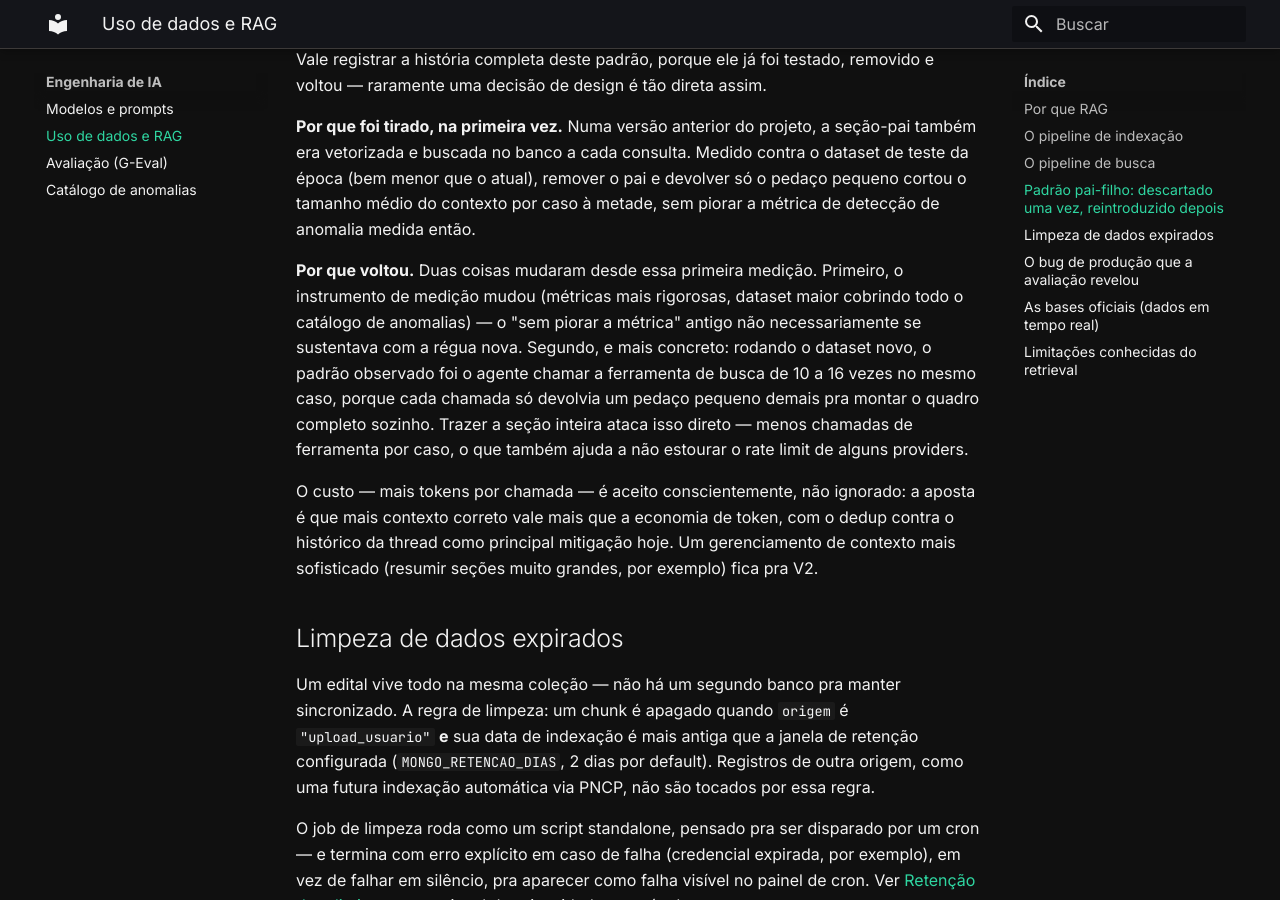
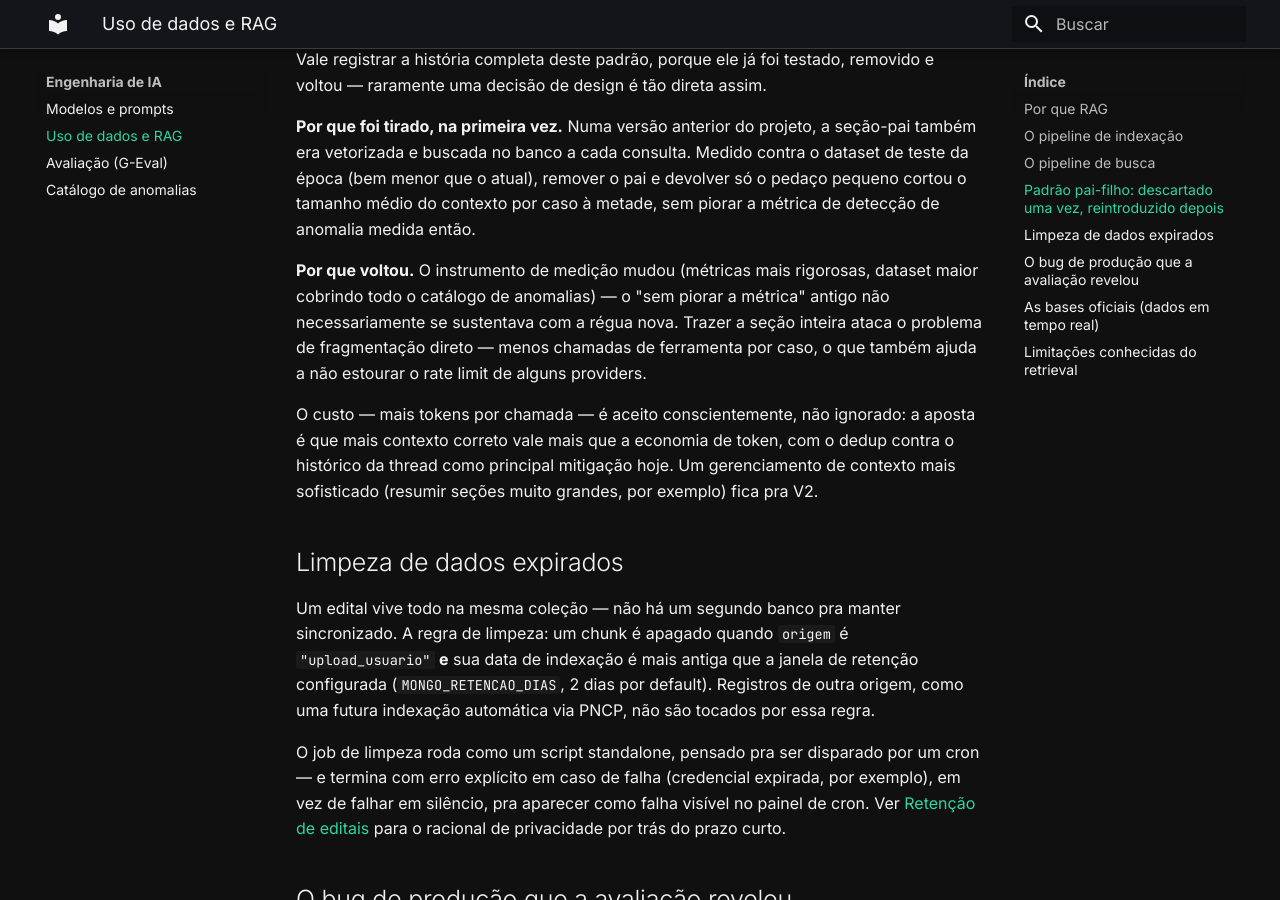
Before and after one commit to Moreira-89/auditor-cidadao, an MkDocs documentation site: the page built from docs/ia/rag_dados.md, in a window 1280 px wide and 900 px high, scrolled down 4860 px. Built offline with MkDocs 1.6.1 and Material for MkDocs 9.7.7, drawn with Linux system fonts in a browser that asks for light colours.

Commit message:
fix(apresentacao): remove conteúdo desatualizado (context_recall, ética/LGPD)
Slide de limitações/próximos passos citava context_recall (métrica
RAGAS antiga, já substituída por G-Eval) e migração pra PostgresSaver
(já resolvido — é AsyncRedisSaver hoje). Troca pelos próximos passos
reais do roadmap: cobertura de anomalias (catálogo de preços, QSA),
indexação automática via PNCP, autenticação de usuário e expansão do
golden dataset. Mesma correção na conclusão, que ainda citava
context_recall e um veredito "reprovado" que não existe mais.

Remove o slide de Ética/LGPD (fora do roteiro combinado).

Remove o comentário sobre o padrão pai-filho ter sido "removido e
reintroduzido" (10 a 16 chamadas por caso) do slide de RAG —
recuperação e da documentação (docs/ia/rag_dados.md).

Co-Authored-By: Claude Sonnet 5 <noreply@anthropic.com>
Claude-Session: https://claude.ai/code/session_01WGvurxqjfAwJM8Vrxpx17i

```diff
--- a/docs/ia/rag_dados.md
+++ b/docs/ia/rag_dados.md
@@ -208,13 +208,10 @@ vetorizada e buscada no banco a cada consulta. Medido contra o dataset de teste
 que o atual), remover o pai e devolver só o pedaço pequeno cortou o tamanho médio do contexto por
 caso à metade, sem piorar a métrica de detecção de anomalia medida então.
 
-**Por que voltou.** Duas coisas mudaram desde essa primeira medição. Primeiro, o instrumento de
-medição mudou (métricas mais rigorosas, dataset maior cobrindo todo o catálogo de anomalias) — o
-"sem piorar a métrica" antigo não necessariamente se sustentava com a régua nova. Segundo, e mais
-concreto: rodando o dataset novo, o padrão observado foi o agente chamar a ferramenta de busca de
-10 a 16 vezes no mesmo caso, porque cada chamada só devolvia um pedaço pequeno demais pra montar o
-quadro completo sozinho. Trazer a seção inteira ataca isso direto — menos chamadas de ferramenta por
-caso, o que também ajuda a não estourar o rate limit de alguns providers.
+**Por que voltou.** O instrumento de medição mudou (métricas mais rigorosas, dataset maior cobrindo
+todo o catálogo de anomalias) — o "sem piorar a métrica" antigo não necessariamente se sustentava
+com a régua nova. Trazer a seção inteira ataca o problema de fragmentação direto — menos chamadas de
+ferramenta por caso, o que também ajuda a não estourar o rate limit de alguns providers.
 
 O custo — mais tokens por chamada — é aceito conscientemente, não ignorado: a aposta é que mais
 contexto correto vale mais que a economia de token, com o dedup contra o histórico da thread como
```
Also changed, not shown: frontend/public/apresentacao/index.html (+17 -37 lines).
